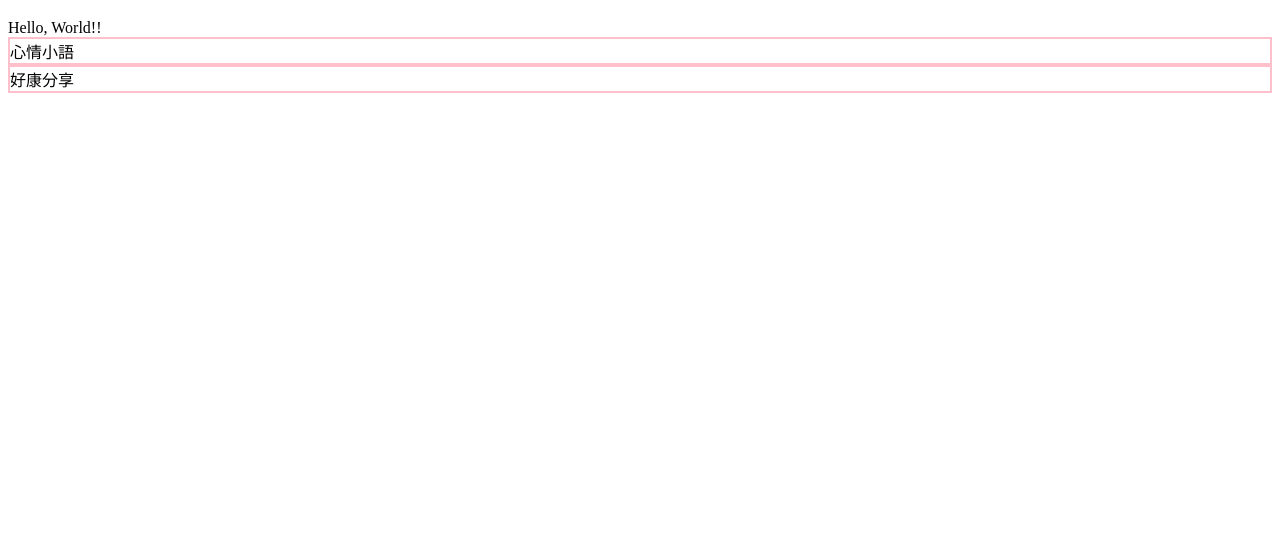
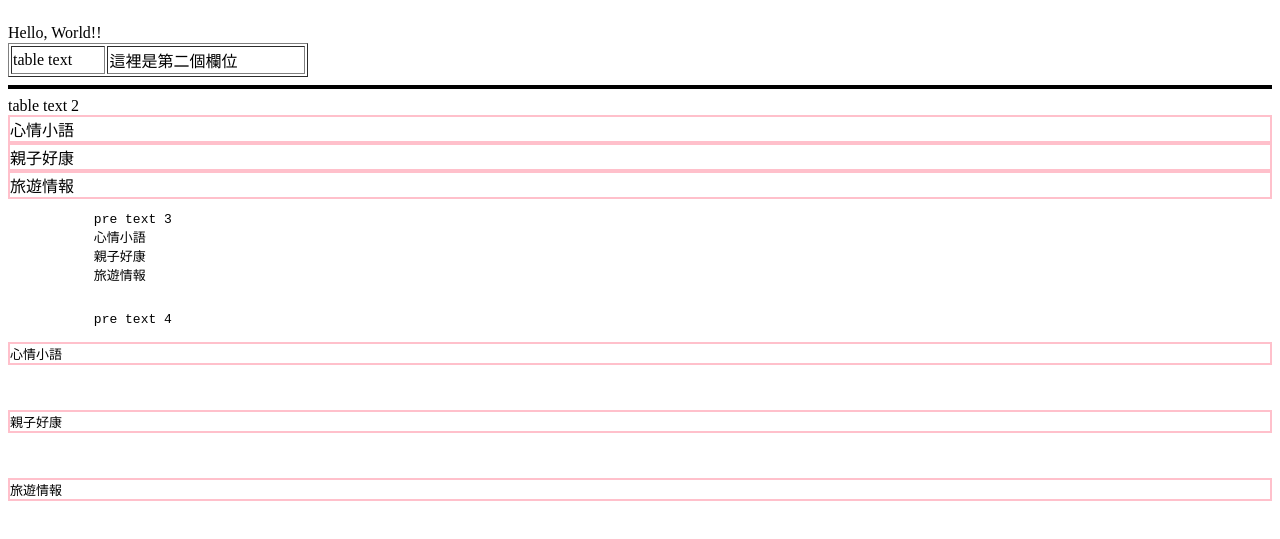
Before and after one commit to aa000357/WebTest, a plain HTML site: page index.html in a window 1280 px wide. Shown: the part 61-600 px from the top of the page. Drawn offline with Linux system fonts and the light colour scheme.

Commit message:
index update

```diff
--- a/index.html
+++ b/index.html
@@ -15,9 +15,40 @@
 	<h1>Hi!! Welcome to Wendy's Home</h1>
        Hello, World!!
 
+	   <table width="300" border="1">
+	　	<tr>
+　			<td>table text</td>
+　			<td>這裡是第二個欄位</td>
+	　	</tr>
+		</table>
+
+	   <hr size=4 color=black>
+
+	   <table>
+	   table text 2
 	   <div style="border:2px pink solid;">心情小語</div>
 
-	   <div style="border:2px pink solid;">好康分享</div>
+	   <div style="border:2px pink solid;">親子好康</div>
+
+	   <div style ="border:2px pink solid">旅遊情報</div>
+
+	   </table>
+
+	   <pre>
+	   pre text 3
+	   心情小語
+	   親子好康
+	   旅遊情報
+	   </pre>
+
+	   <pre>
+	   pre text 4
+	   <div style="border:2px pink solid;">心情小語</div>
+
+	   <div style="border:2px pink solid;">親子好康</div>
+
+	   <div style ="border:2px pink solid">旅遊情報</div>
+	   </pre>
 
 
     </body>
```
